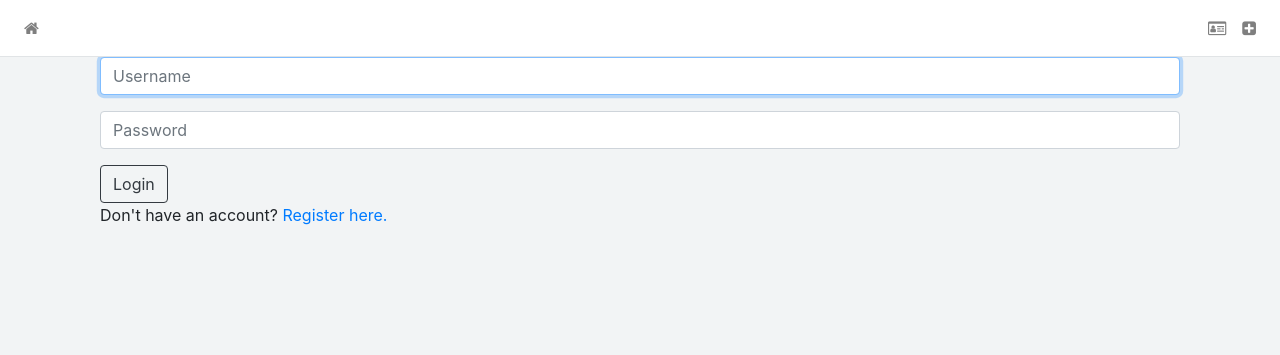
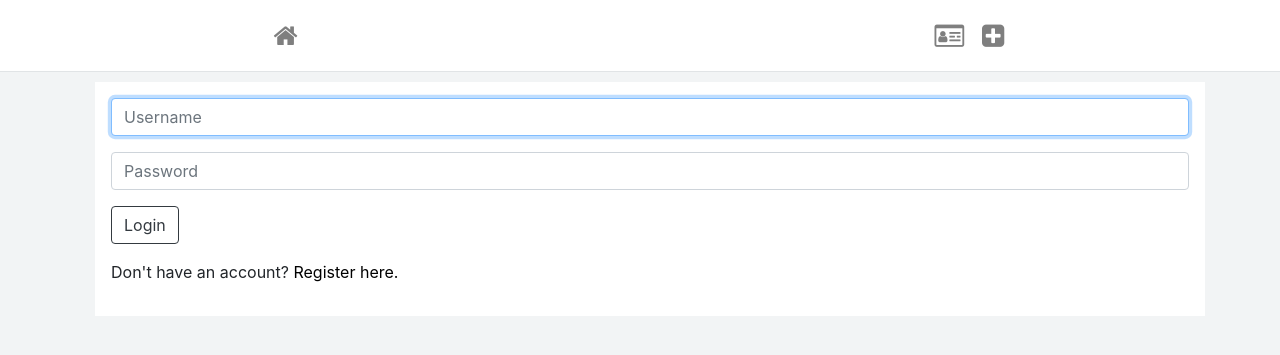
Before and after one commit to LeoZorzoli/Network, a Django app: template network/templates/network/login.html in a window 1280 px wide. Shown: the top 355 px of the page. Run offline with Django 3.2, Linux system fonts and the light colour scheme; the template is opened without the code that fills it, so the values that code supplies are empty; parts of the project's set-up code (start-up, migrations or seed data) failed here and were passed over; some libraries are stand-ins or nearby versions.

Commit message:
Add files via upload

```diff
--- a/network/static/network/styles.css
+++ b/network/static/network/styles.css
@@ -1,13 +1,151 @@
 body{
     background-color: #f2f4f5;
+}
+
+i{
+    margin-right: 2px;
+}
+
+@media only screen and (min-width: 600px){
+
+    .card{
+        width:auto;
+        margin:6px;
+    }
+
+    .navbar{
+        width: 100%;
+        background-color:white !important;
+        border-bottom: solid #e1e4e6 1px;
+    }
+
+    .nav-link{
+        font-size: 74px;
+    }
+
+    .likebutton ,.edit{
+        font-size: 32px;
+        color:#454545;
+    }
+
+    .card-header{
+        font-size:46px;
+        font-family:  monospace;
+    }
+
+    .card-subtitle{
+        font-size:28px;
+    }
+
+    .card-text{
+        font-size:34px;
+        color:black;
+    }
+
+    .page-item{
+        font-size: 36px;
+    }
+
+    .network{
+        display: none;
+    }
+
+    .details-follow{
+        font-size: 40px;
+        margin:10px;
+        color: #454545;
+        font-family: 'Gill Sans', 'Gill Sans MT', Calibri, 'Trebuchet MS', sans-serif;
+    }
+
+    .details-name{
+        font-size: 54px;
+        margin:10px;
+        color: black;
+        font-family: 'Gill Sans', 'Gill Sans MT', Calibri, 'Trebuchet MS', sans-serif;
+    }
+
+    .btn-follow{
+        font-size: 56px;
+    }
+
+    a{
+        color: black;
+    }
+
+    a:hover{
+        color: grey;
+        text-decoration: none;
+    }
+
+    .class-post{
+        padding: 10px;
+        background-color: white;
+        margin: 10px;
+        margin-top: 40px;
+        border: 1px solid black;
+    }
+
+    .form-control{
+        font-size: 46px;
+    }
+
+    .save{
+        font-size: 36px;
+    }
+
+    .login{
+        background-color: white;
+        padding: 16px;
+        margin: 10px;
+        margin-top: 10%;
+
+    }
+
+    .login-buttom{
+        margin-bottom: 6px;
+    }
+
+    .profile{
+        border: 1px solid black;
+        padding: 10px;
+        background-color: white;
+        margin: 6px;
+    }
+
+    .info-form{
+        margin-top: 10px;
+        font-size: 32px;
+    }
+
+    .total-likes{
+        font-size: 32px;
+    }
+}
+
+@media only screen and (min-width: 1025px){
+
+    .card{
+        width:auto;
+        margin:6px;
     }
 
     .navbar{
         background-color:white !important;
         border-bottom: solid #e1e4e6 1px;
     }
+    .mr-auto{
+        margin-left: 20%;
+    }
+    .ml-auto{
+        margin-right: 20%;
+    }
+
+    .nav-link{
+        font-size: 26px;
+    }
 
     .likebutton ,.edit{
+        font-size: 16px;
         color:#454545;
     }
 
@@ -25,10 +163,33 @@ body{
         color:black;
     }
 
+    .page-item{
+        font-size: 16px;
+    }
+
     .network{
+        display: initial;
         font-size: 26px;
         color:black;
         font-family: 'Franklin Gothic Medium', 'Arial Narrow', Arial, sans-serif;
+    }
+
+    .btn-follow{
+        font-size: 30px;
+    }
+
+    .btn-follow:hover{
+        color:grey;
+    }
+
+
+    a{
+        color: black;
+    }
+
+    a:hover{
+        color: grey;
+        text-decoration: none;
     }
 
     .details-follow{
@@ -44,3 +205,45 @@ body{
         color: black;
         font-family: 'Gill Sans', 'Gill Sans MT', Calibri, 'Trebuchet MS', sans-serif;
     }
+
+    .class-post{
+        padding: 10px;
+        background-color: white;
+        margin: 10px;
+        border: 1px solid black
+    }
+
+    .form-control{
+        font-size: 16px;
+    }
+
+    .login{
+        background-color: white;
+        padding: 16px;
+        margin: 10px;
+    }
+
+    .login-buttom{
+        margin-bottom: 6px;
+    }
+
+    .profile{
+        border: 1px solid black;
+        padding: 10px;
+        background-color: white;
+        margin: 6px;
+    }
+
+    .save{
+        font-size: 16px;
+    }
+
+    .info-form{
+        margin-top: 10px;
+        font-size: 16px;
+    }
+
+    .total-likes{
+        font-size: 16px;
+    }
+}
```
Lines whose indentation alone changed are shown as unchanged.
